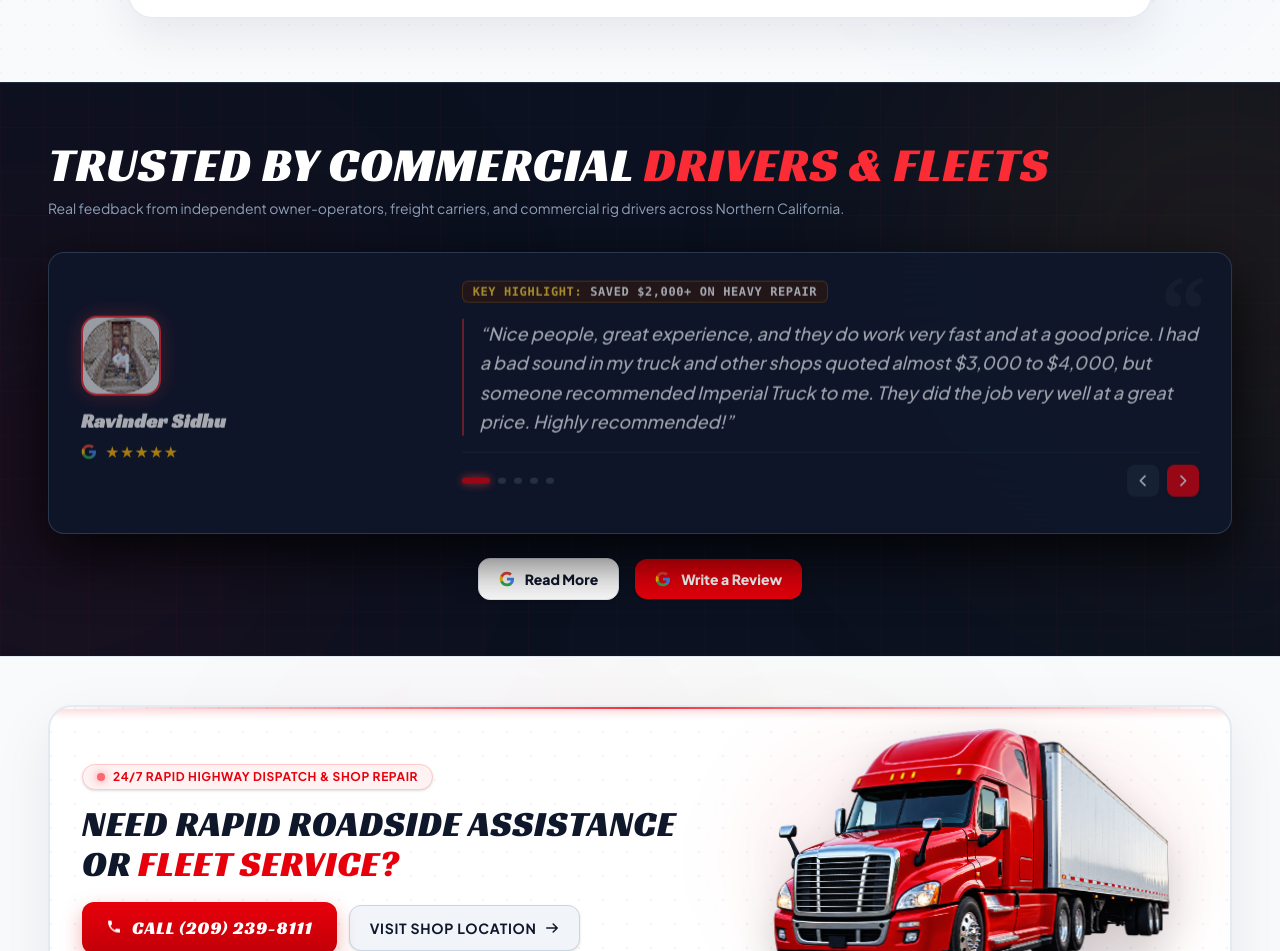
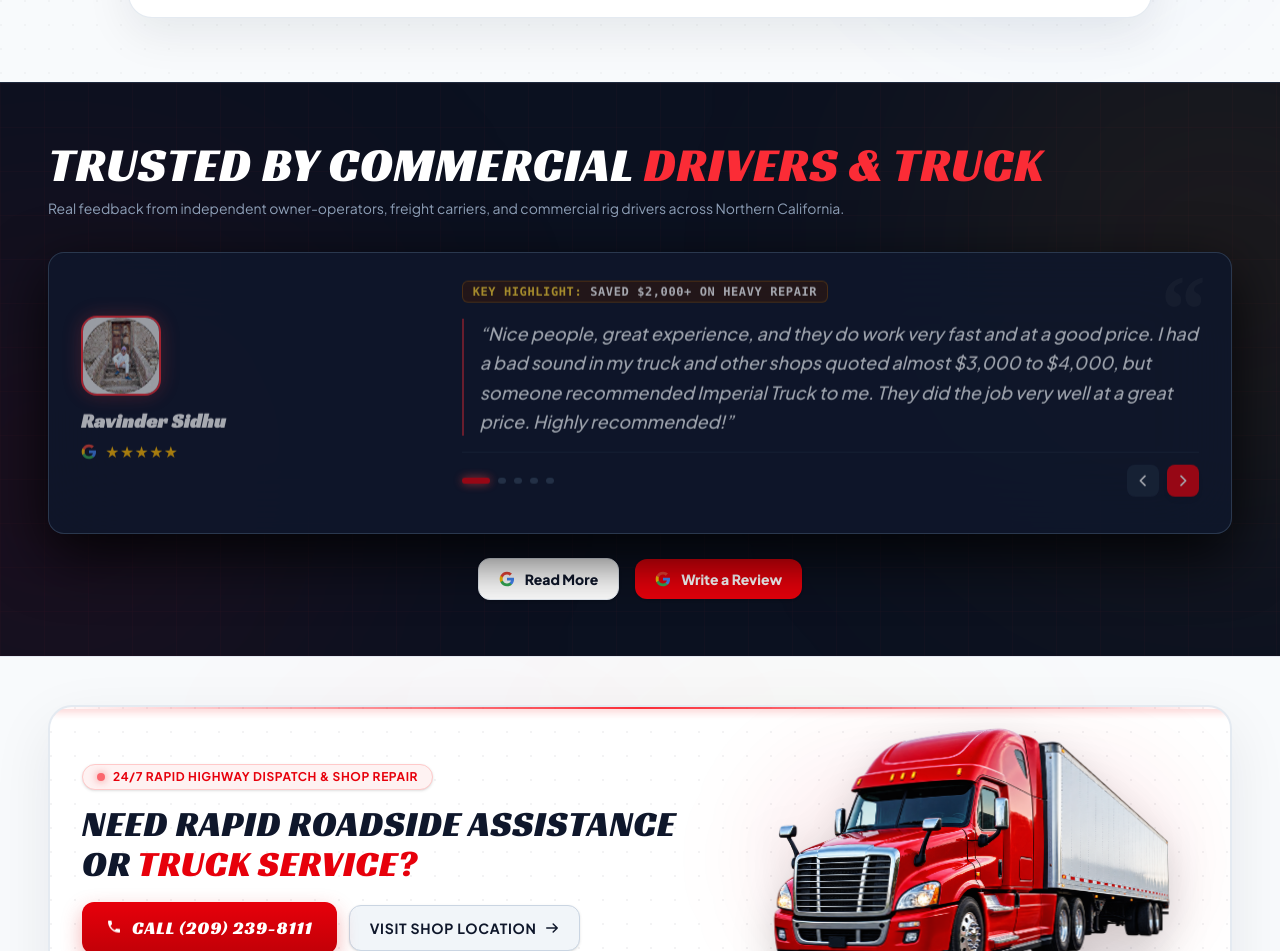
Before and after one commit to Wxperts-co/imperial-truck, a Next.js app: page / in a window 1280 px wide. Shown: the part 3401-4352 px from the top of the page. Built offline with nearby package versions, Linux system fonts and the light colour scheme.

Commit message:
fleet to truck

```diff
--- a/components/common/CTA.tsx
+++ b/components/common/CTA.tsx
@@ -47,7 +47,7 @@ export const CTA = () => {
                             <h2 className="font-racing text-[19px] sm:text-3xl lg:text-4xl text-slate-900 uppercase tracking-wider leading-[1.1]">
                                 NEED RAPID ROADSIDE ASSISTANCE OR{' '}
                                 <span className="text-red-600">
-                                    FLEET SERVICE?
+                                    TRUCK SERVICE?
                                 </span>
                             </h2>
 
--- a/components/homepage/TestimonialSection.tsx
+++ b/components/homepage/TestimonialSection.tsx
@@ -61,7 +61,7 @@ export const TestimonialSection = () => {
 
 
                         <h2 className="font-racing text-2xl sm:text-4xl lg:text-5xl uppercase tracking-wider text-white leading-[1.08]">
-                            Trusted By Commercial <span className="text-red-500">Drivers &amp; Fleets</span>
+                            Trusted By Commercial <span className="text-red-500">Drivers &amp; Truck</span>
                         </h2>
 
                         <p className="text-slate-400 text-xs sm:text-sm mt-1.5 leading-relaxed font-normal">
```
